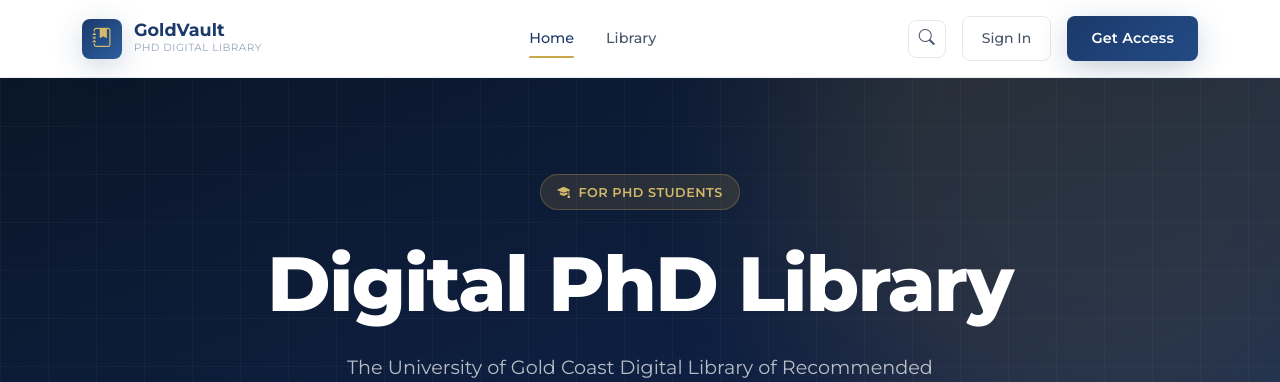
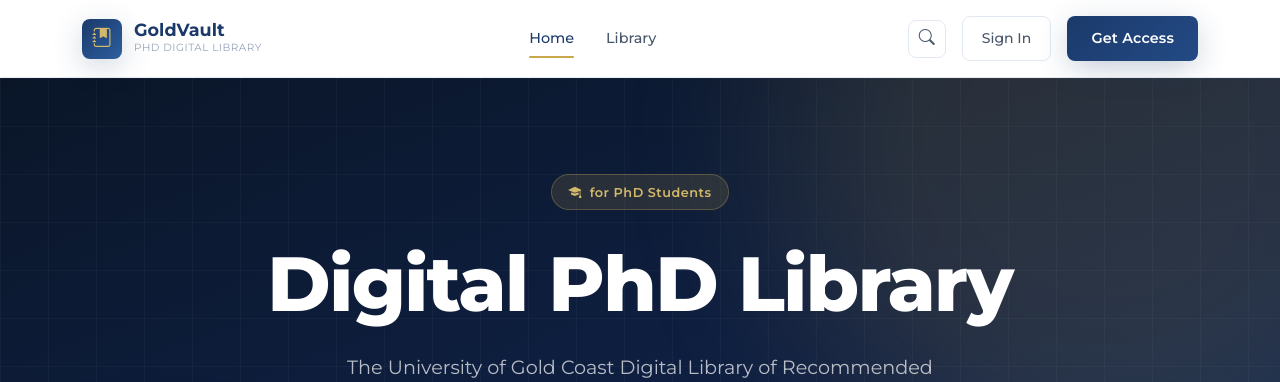
Before and after one commit to philipObiri/OnlineLibrary, a Django app: page / in a window 1280 px wide. Shown: the top 382 px of the page. Run offline with Django 4.2, Linux system fonts and the light colour scheme; data comes from the database, SQL or seed files in the repository; data that the repository does not hold is empty; parts of the project's set-up code (start-up, migrations or seed data) failed here and were passed over.

```diff
--- a/static/css/main.css
+++ b/static/css/main.css
@@ -282,7 +282,7 @@ img { max-width: 100%; height: auto; }
   background: rgba(201, 168, 76, 0.15); border: 1px solid rgba(201,168,76,0.3);
   color: var(--gold-400); font-size: 0.8rem; font-weight: 600;
   padding: 0.4rem 1rem; border-radius: var(--radius-full);
-  margin-bottom: 2rem; letter-spacing: 0.04em; text-transform: uppercase;
+  margin-bottom: 2rem; letter-spacing: 0.04em;
 }
 
 .sv-hero-title {
```
